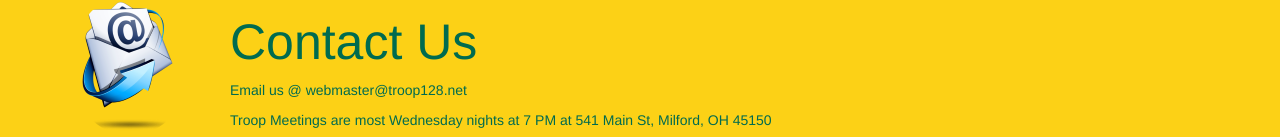
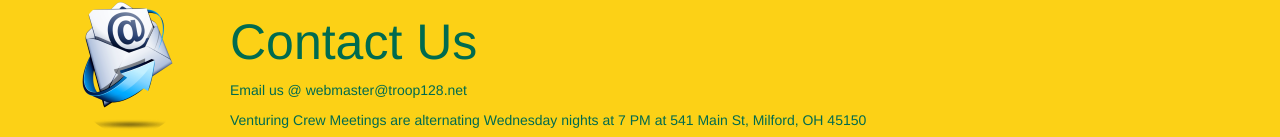
Before and after one commit to lawrenae/troop128.net, a plain HTML site: page crew/index.html in a window 1280 px wide. Shown: the part 2434-2571 px from the top of the page. Drawn offline with nearby package versions, Linux system fonts and the light colour scheme.

Commit message:
Crew updates

```diff
--- a/crew/index.html
+++ b/crew/index.html
@@ -101,7 +101,7 @@
         <img class="featurette-image img-circle img-responsive pull-left" src="../img/email.png">
         <h2 class="featurette-heading">Contact Us</h2>
         <p><a href="mailto:webmaster@troop128.net?Subject=Troop%20128" target="_top">Email us</a> @ webmaster@troop128.net</p>
-        <p>Troop Meetings are most Wednesday nights at 7 PM at 541 Main St, Milford, OH 45150</p>
+        <p>Venturing Crew Meetings are alternating Wednesday nights at 7 PM at 541 Main St, Milford, OH 45150</p>
     </div>
 </div>
 <script src="https://ajax.googleapis.com/ajax/libs/jquery/1.12.2/jquery.min.js"></script>
```
